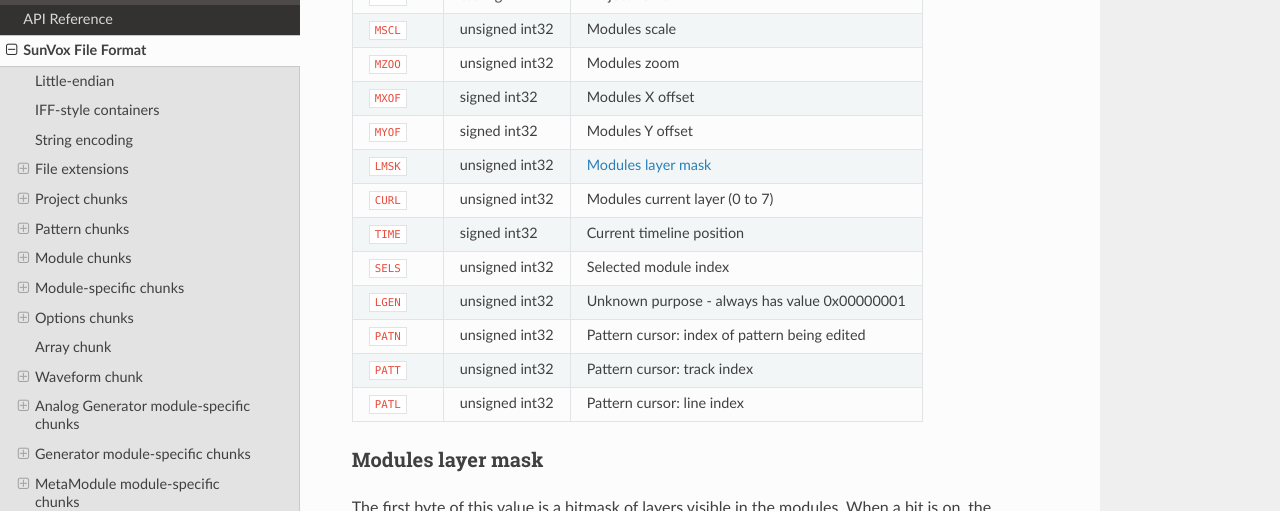
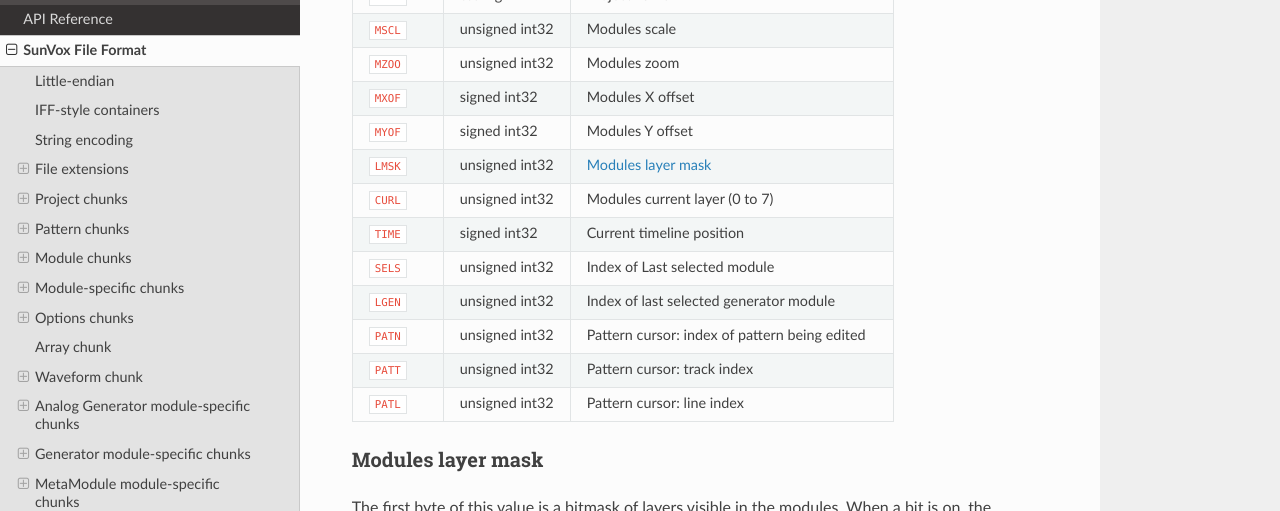
Before and after one commit to metrasynth/radiant-voices, a Sphinx documentation site: the page built from docs/sunvox-file-format.rst, in a window 1280 px wide and 900 px high, scrolled down 2631 px. Shown: the top 511 px of the window. Built offline with Sphinx 7.4.7 and the Read the Docs theme 2.0.0, drawn with Linux system fonts in a browser that asks for light colours.

Commit message:
Describe LGEN correctly

```diff
--- a/docs/sunvox-file-format.rst
+++ b/docs/sunvox-file-format.rst
@@ -135,8 +135,8 @@
 ``LMSK``  unsigned int32    `Modules layer mask`_
 ``CURL``  unsigned int32    Modules current layer (0 to 7)
 ``TIME``  signed int32      Current timeline position
-``SELS``  unsigned int32    Selected module index
-``LGEN``  unsigned int32    Unknown purpose - always has value 0x00000001
+``SELS``  unsigned int32    Index of Last selected module
+``LGEN``  unsigned int32    Index of last selected generator module
 ``PATN``  unsigned int32    Pattern cursor: index of pattern being edited
 ``PATT``  unsigned int32    Pattern cursor: track index
 ``PATL``  unsigned int32    Pattern cursor: line index
```
